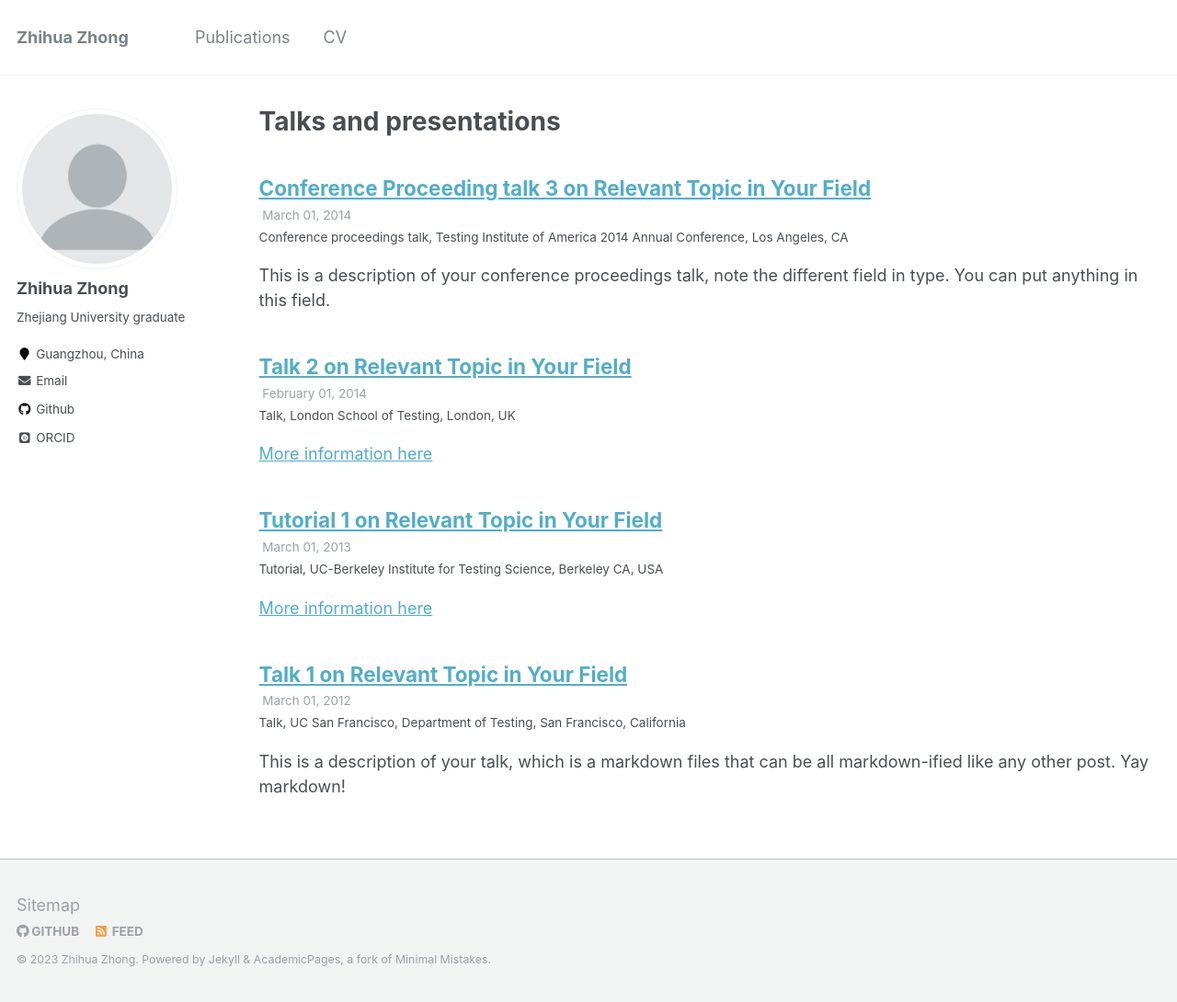
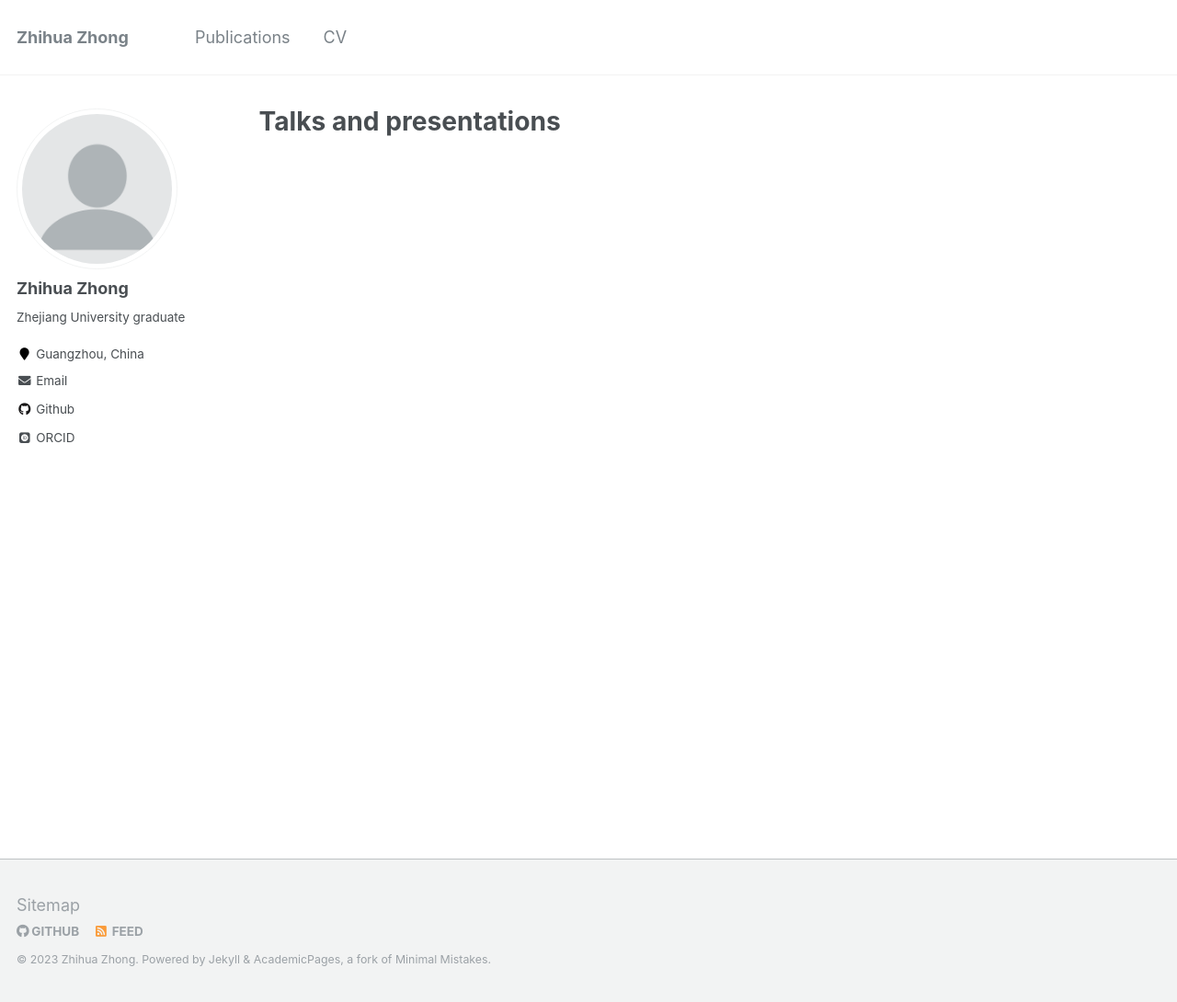
Before and after one commit to Isaac-Paradox/Isaac-Paradox.github.io, a Jekyll site: the page built from _pages/talks.html, in a window 1280 px wide and 1090 px high. Shown: the whole window at 92% size. Built offline with Jekyll 4.4.1, drawn with Linux system fonts in a browser that asks for light colours; some web fonts are replaced.

Commit message:
delete placeholder

```diff
--- a/_config.yml
+++ b/_config.yml
@@ -176,7 +176,7 @@
 # Collections
 collections:
   teaching:
-    output: false
+    output: true
     permalink: /:collection/:path/
   publications:
     output: true
--- a/_talks/2012-03-01-talk-1.md
+++ /dev/null
@@ -1,11 +0,0 @@
----
-title: "Talk 1 on Relevant Topic in Your Field"
-collection: talks
-type: "Talk"
-permalink: /talks/2012-03-01-talk-1
-venue: "UC San Francisco, Department of Testing"
-date: 2012-03-01
-location: "San Francisco, California"
----
-
-This is a description of your talk, which is a markdown files that can be all markdown-ified like any other post. Yay markdown!
--- a/_talks/2013-03-01-tutorial-1.md
+++ /dev/null
@@ -1,13 +0,0 @@
----
-title: "Tutorial 1 on Relevant Topic in Your Field"
-collection: talks
-type: "Tutorial"
-permalink: /talks/2013-03-01-tutorial-1
-venue: "UC-Berkeley Institute for Testing Science"
-date: 2013-03-01
-location: "Berkeley CA, USA"
----
-
-[More information here](http://exampleurl.com)
-
-This is a description of your tutorial, note the different field in type. This is a markdown files that can be all markdown-ified like any other post. Yay markdown!
--- a/_talks/2014-02-01-talk-2.md
+++ /dev/null
@@ -1,13 +0,0 @@
----
-title: "Talk 2 on Relevant Topic in Your Field"
-collection: talks
-type: "Talk"
-permalink: /talks/2014-02-01-talk-2
-venue: "London School of Testing"
-date: 2014-02-01
-location: "London, UK"
----
-
-[More information here](http://example2.com)
-
-This is a description of your talk, which is a markdown files that can be all markdown-ified like any other post. Yay markdown!
--- a/_talks/2014-03-01-talk-3.md
+++ /dev/null
@@ -1,11 +0,0 @@
----
-title: "Conference Proceeding talk 3 on Relevant Topic in Your Field"
-collection: talks
-type: "Conference proceedings talk"
-permalink: /talks/2014-03-01-talk-3
-venue: "Testing Institute of America 2014 Annual Conference"
-date: 2014-03-01
-location: "Los Angeles, CA"
----
-
-This is a description of your conference proceedings talk, note the different field in type. You can put anything in this field.
```
Also changed, not shown: _teaching/2014-spring-teaching-1.md (deleted, +0 -20 lines), _teaching/2015-spring-teaching-2.md (deleted, +0 -20 lines).
